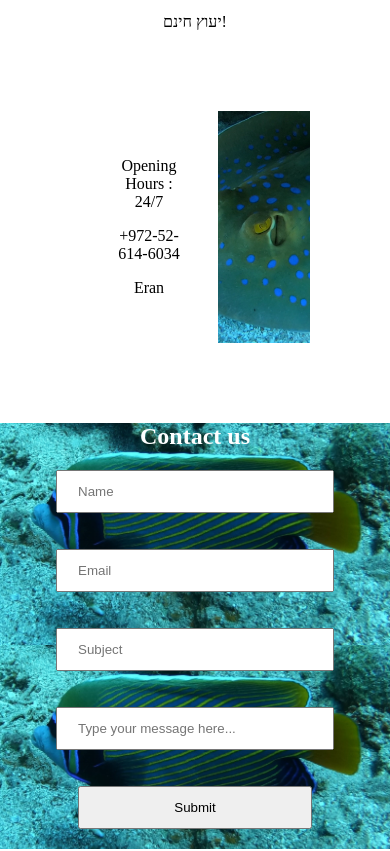
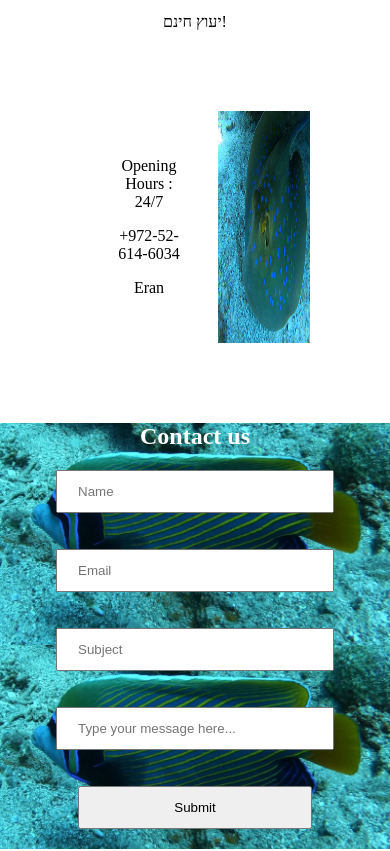
Before and after one commit to IMBenB/bleep, a website: page public/index.html in a window 390 px wide. Shown: the part 905-1756 px from the top of the page. Drawn offline with Linux system fonts and the light colour scheme.

Commit message:
Update style.css

```diff
--- a/public/style.css
+++ b/public/style.css
@@ -73,7 +73,8 @@ input{
 
 }
 .hours > img{
-    object-fit:cover;
+    max-width:100%;
+    max-height:100%;
 
 }
 
```
